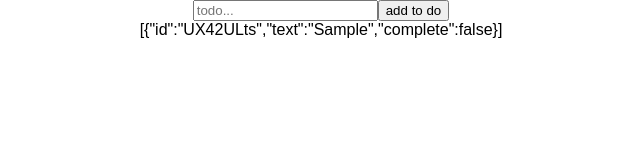
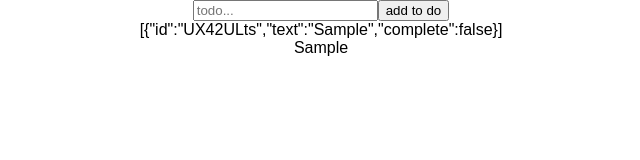
Before and after one commit to richill/app_todoList, a React (Create React App) app: page / in a window 1280 px wide. Both pictures are taken after typing "Sample" into the empty fields and a click on the button "add to do". Shown: the top 160 px of the page, without its empty margins (319-959 px from the left). Built offline with nearby package versions, Linux system fonts and the light colour scheme.

Commit message:
successfully display todo list

```diff
--- a/src/components/TodoList.js
+++ b/src/components/TodoList.js
@@ -30,7 +30,10 @@ export default class TodoList extends React.Component {
     return (
       <div>
         <TodoForm onSubmit={this.addTodo}/>
-        {JSON.stringify(this.state.todos)}
+        <div>{JSON.stringify(this.state.todos)}</div>
+        {this.state.todos.map(todo => (
+          <div key={todo.id}>{todo.text}</div>
+        ))}
       </div>
     );
   }
```
